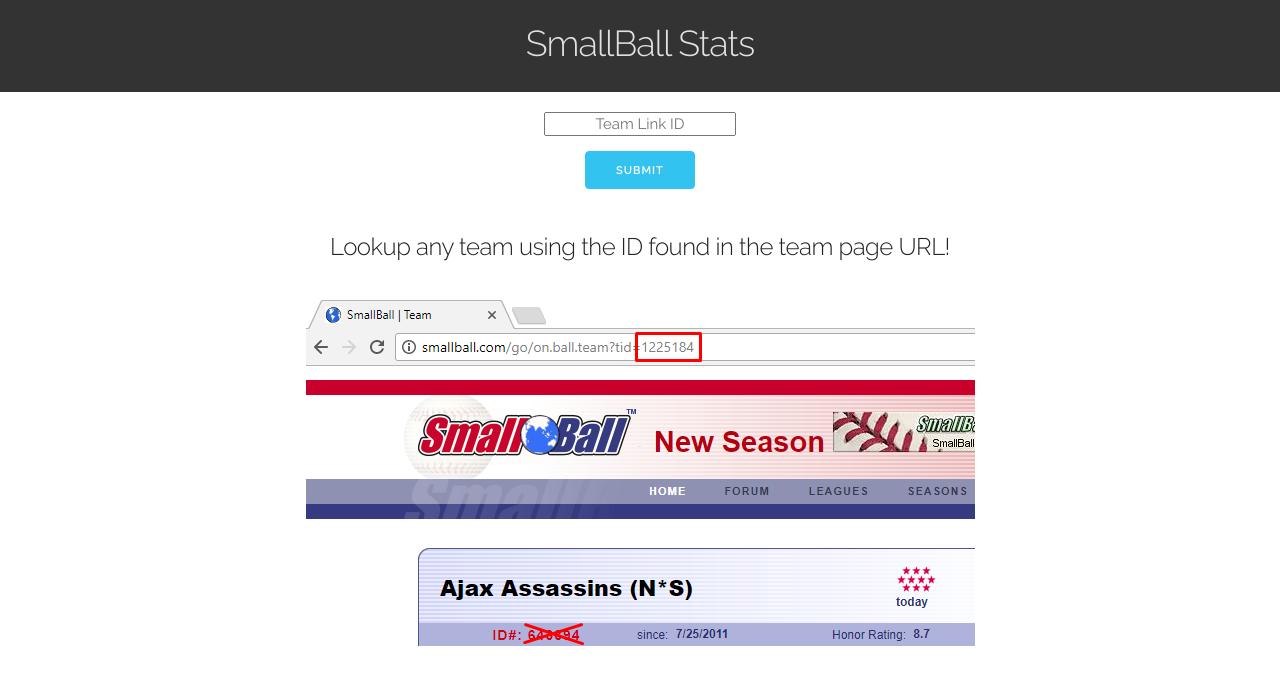
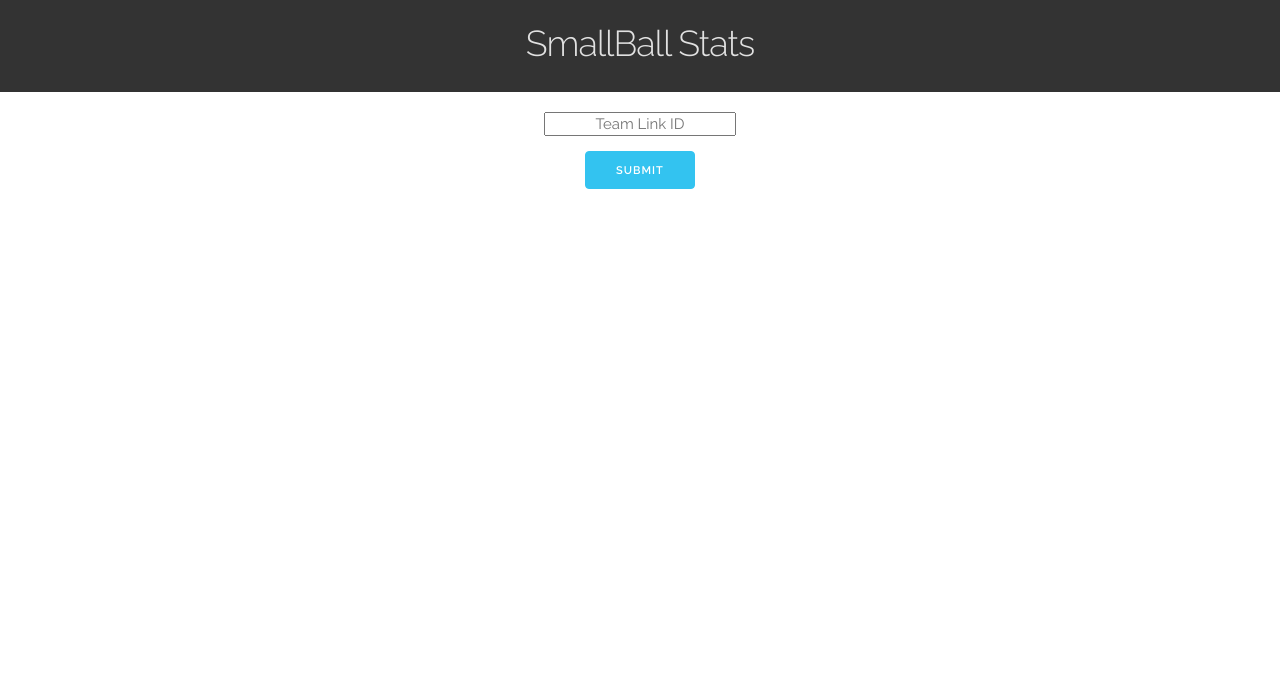
Before and after one commit to clintcolding/SBPlayerStats, a Flask app: page / in a window 1280 px wide. Shown: the top 685 px of the page. Run offline with Flask 2, Linux system fonts and the light colour scheme; some libraries are stand-ins or nearby versions.

Commit message:
Removed basic instructions

```diff
--- a/templates/index.html
+++ b/templates/index.html
@@ -9,10 +9,6 @@
             </div>
             <input class="button-primary" type="submit" value="Submit">
         </form>
-
-        <h5>Lookup any team using the ID found in the team page URL!</h5>
-
-        <img class="index-img" src="{{url_for('static', filename='images/howto.png') }}">
     </center>
 
 {% endblock %}
```
